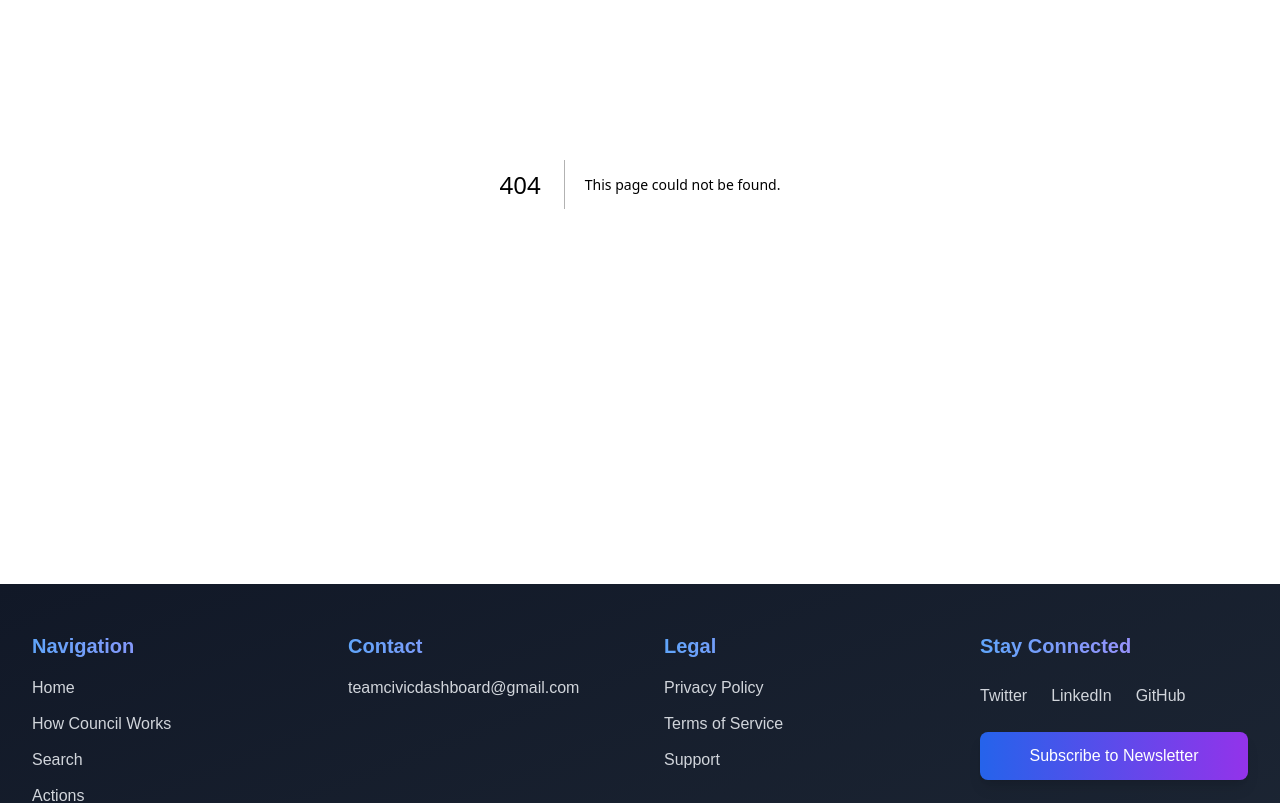
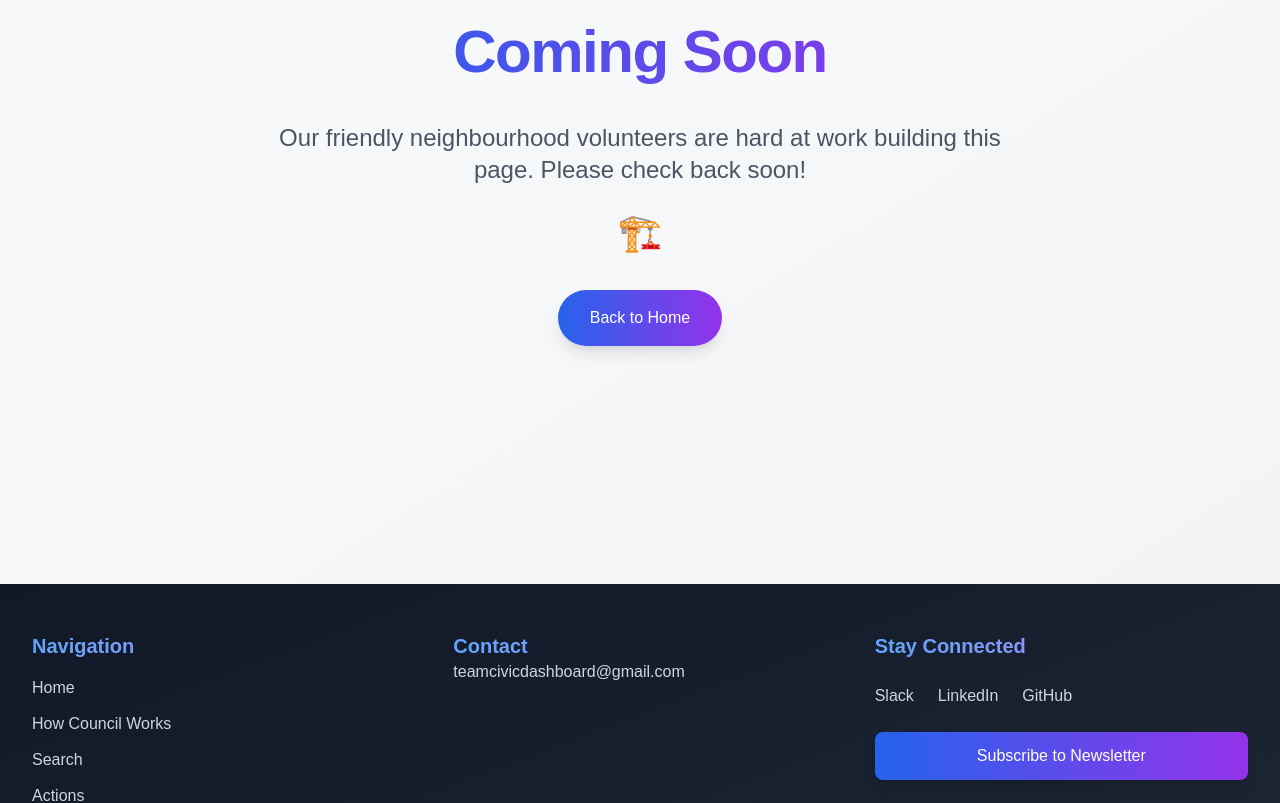
Before and after one commit to civic-dashboard/civic-dashboard-web, a Next.js app: page /coming-soon in a window 1280 px wide. Before the commit this address had no page. Shown: the part 280-1083 px from the top of the page. Built offline with nearby package versions, Linux system fonts and the light colour scheme.

Commit message:
[#27] landing page updates

```diff
--- a/src/app/about/page.tsx
+++ b/src/app/about/page.tsx
@@ -135,7 +135,7 @@ export default function About() {
                     className="text-blue-600 hover:text-blue-800 underline"
                     rel="noopener noreferrer"
                   >
-                    Our communications and action items (in the
+                    Our communications and action items (in the{' '}
                     #proj-civic-dashboard channel)
                   </a>
                 </li>
@@ -162,7 +162,7 @@ export default function About() {
                 >
                   teamcivicdashboard@gmail.com
                 </a>{' '}
-                or find us in the
+                or find us in the{' '}
                 <a
                   href="http://link.civictech.ca/slack"
                   target="_blank"
--- /dev/null
+++ b/src/app/coming-soon/page.tsx
@@ -0,0 +1,33 @@
+import Link from 'next/link';
+
+export default function ComingSoon() {
+  return (
+    <div className="min-h-screen flex flex-col">
+      <main className="flex-grow flex items-center justify-center bg-gradient-to-br from-gray-50 to-gray-100 dark:from-gray-900 dark:to-gray-800">
+        <div className="max-w-3xl mx-auto px-4 py-16 text-center">
+          <div className="space-y-8">
+            <h1 className="text-4xl sm:text-5xl md:text-6xl font-bold tracking-tight text-transparent bg-clip-text bg-gradient-to-r from-blue-600 to-purple-600 dark:from-blue-400 dark:to-purple-400 pb-2">
+              Coming Soon
+            </h1>
+
+            <p className="text-xl sm:text-2xl text-gray-600 dark:text-gray-300">
+              Our friendly neighbourhood volunteers are hard at work building
+              this page. Please check back soon!
+            </p>
+
+            <div className="animate-bounce">
+              <span className="text-4xl">🏗️</span>
+            </div>
+
+            <Link
+              href="/"
+              className="inline-block px-8 py-4 bg-gradient-to-r from-blue-600 to-purple-600 text-white rounded-full font-medium hover:from-blue-700 hover:to-purple-700 transition-all transform hover:scale-105 shadow-lg"
+            >
+              Back to Home
+            </Link>
+          </div>
+        </div>
+      </main>
+    </div>
+  );
+}
--- a/src/app/page.tsx
+++ b/src/app/page.tsx
@@ -9,7 +9,7 @@ export default function Home() {
       <section className="relative h-[80vh] bg-gradient-to-br from-blue-900 to-purple-900">
         <div className="absolute inset-0">
           <Image
-            src="/hero.png"
+            src="/hero.jpg"
             alt="Toronto Skyline"
             fill
             className="object-cover mix-blend-overlay"
@@ -55,7 +55,8 @@ export default function Home() {
             </h2>
             <p className="text-xl text-gray-600 dark:text-gray-300 max-w-3xl mx-auto">
               It shouldn&apos;t take 3 hours and a political science degree to
-              understand City Council. We make it take 90 seconds.
+              understand City Council and how to meaningfully engage with it. We
+              make it take a few minutes.
             </p>
           </div>
 
--- a/src/components/navigation/Footer.tsx
+++ b/src/components/navigation/Footer.tsx
@@ -4,7 +4,7 @@ export default function Footer() {
   return (
     <footer className="bg-gradient-to-br from-gray-900 to-gray-800 text-gray-300">
       <div className="max-w-7xl mx-auto px-4 sm:px-6 lg:px-8 py-12">
-        <div className="grid grid-cols-1 md:grid-cols-4 gap-12">
+        <div className="grid grid-cols-1 md:grid-cols-3 gap-12">
           {/* Navigation Links Column */}
           <div className="space-y-4">
             <h3 className="text-xl font-bold text-transparent bg-clip-text bg-gradient-to-r from-blue-400 to-purple-400">
@@ -23,18 +23,21 @@ export default function Footer() {
               ))}
             </ul>
           </div>
-
           {/* Contact Column */}
           <div className="space-y-4">
             <h3 className="text-xl font-bold text-transparent bg-clip-text bg-gradient-to-r from-blue-400 to-purple-400">
               Contact
             </h3>
-            <p className="hover:text-blue-400 transition-colors duration-200">
+            <a
+              href="mailto:teamcivicdashboard@gmail.com"
+              className="hover:text-blue-400 transition-colors duration-200"
+            >
               teamcivicdashboard@gmail.com
-            </p>
+            </a>
           </div>
 
-          {/* Legal Links Column */}
+          {/* commenting out Legal Links Column until we're ready for it */}
+          {/*
           <div className="space-y-4">
             <h3 className="text-xl font-bold text-transparent bg-clip-text bg-gradient-to-r from-blue-400 to-purple-400">
               Legal
@@ -65,22 +68,27 @@ export default function Footer() {
                 </a>
               </li>
             </ul>
-          </div>
-
+          </div> */}
           {/* Social & Newsletter Column */}
           <div className="space-y-6">
             <h3 className="text-xl font-bold text-transparent bg-clip-text bg-gradient-to-r from-blue-400 to-purple-400">
               Stay Connected
             </h3>
             <div className="flex space-x-6">
-              <a
+              {/* <a
                 href="#"
                 className="hover:text-blue-400 transition-colors duration-200"
               >
                 Twitter
+              </a> */}
+              <a
+                href="https://civictechto.slack.com/archives/C06KU3DHEKV"
+                className="hover:text-blue-400 transition-colors duration-200"
+              >
+                Slack
               </a>
               <a
-                href="#"
+                href="/coming-soon"
                 className="hover:text-blue-400 transition-colors duration-200"
               >
                 LinkedIn
@@ -93,9 +101,12 @@ export default function Footer() {
               </a>
             </div>
 
-            <button className="w-full bg-gradient-to-r from-blue-600 to-purple-600 text-white px-4 py-3 rounded-lg font-medium hover:from-blue-700 hover:to-purple-700 transition-all duration-200 transform hover:scale-105 shadow-lg">
+            <a
+              href="/coming-soon"
+              className="w-full block bg-gradient-to-r from-blue-600 to-purple-600 text-white px-4 py-3 rounded-lg font-medium hover:from-blue-700 hover:to-purple-700 transition-all duration-200 transform hover:scale-105 shadow-lg text-center"
+            >
               Subscribe to Newsletter
-            </button>
+            </a>
 
             <a
               href="https://civictech.ca/"
--- a/src/constants/navigation.ts
+++ b/src/constants/navigation.ts
@@ -2,7 +2,7 @@ export const menuItems = [
   { label: 'Home', href: '/' },
   {
     label: 'How Council Works',
-    href: 'https://docs.google.com/document/d/1e5UJrM4vsqLCGmxp4x9H-45kmnq8dAK3RLaPvooJWw4/edit?usp=sharing',
+    href: 'https://docs.google.com/document/d/1XsuvQKy1xi7g17riEN7ZqnE9Jc65Z_1qibhAsZktCnk/edit?usp=sharing',
   },
   {
     label: 'Search',
```
Also changed, not shown: public/hero.jpg (added), 1 other file (tests, documents, lock files or other folders).
